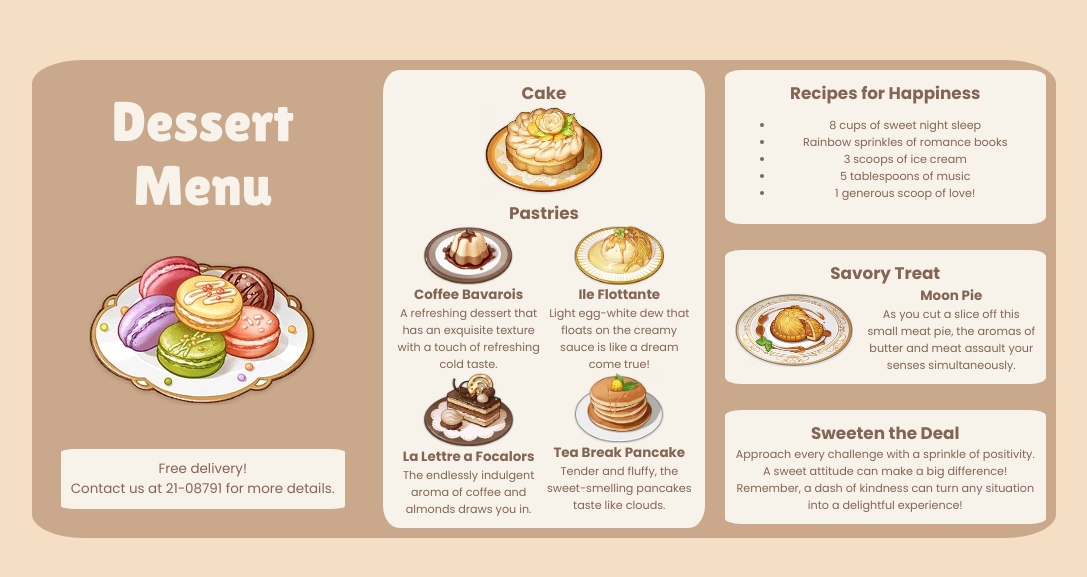
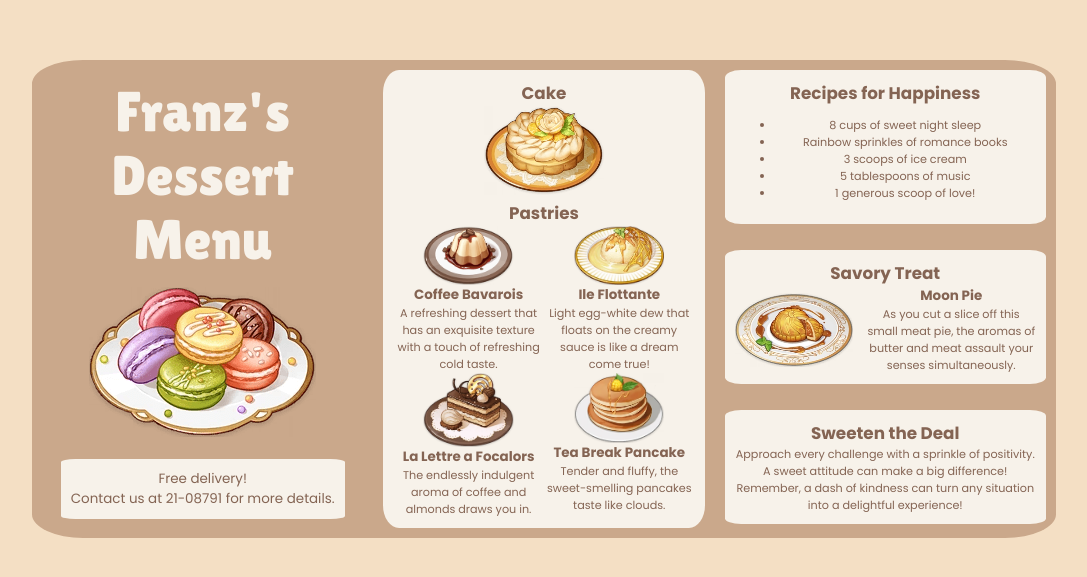
Before and after one commit to ramosfranz/RamosMaFrancezcaCS3103_WSTactivities, a plain HTML site: page Laboratory Activities/Laboratory Activity 2 – 03-10-2024/visionboard.html in a window 1280 px wide. Shown: the part 101-678 px from the top of the page, without its empty margins (96-1183 px from the left). Drawn offline with Linux system fonts and the light colour scheme.

Commit message:
Update visionboard.html

```diff
--- a/Laboratory Activities/Laboratory Activity 2 – 03-10-2024/visionboard.html
+++ b/Laboratory Activities/Laboratory Activity 2 – 03-10-2024/visionboard.html
@@ -7,7 +7,7 @@
         <div class="form">
 
         <div class="container" id="first-column">
-            <div class="item"><h1>Dessert<br>Menu</h1></div>
+            <div class="item"><h1>Franz's Dessert<br>Menu</h1></div>
             <div class="item"><img src="assets/rainbow_macarons.png" alt="This is an illustration of rainbow macarons." id="pic"></div>
             <div class="item" id="details">Free delivery! <br> Contact us at 21-08791 for more details.</div>
         </div>
```
